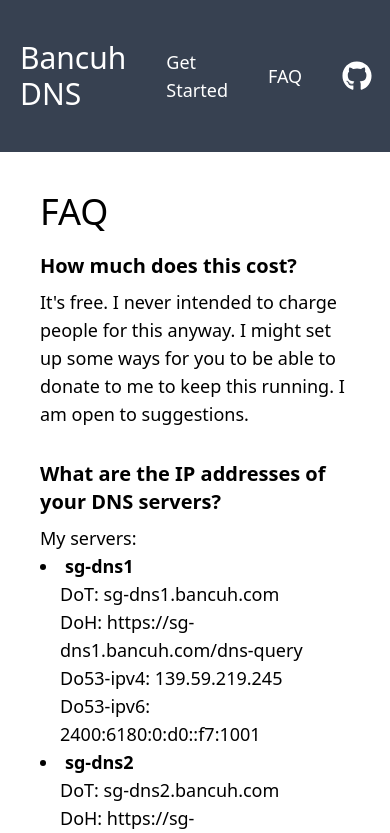
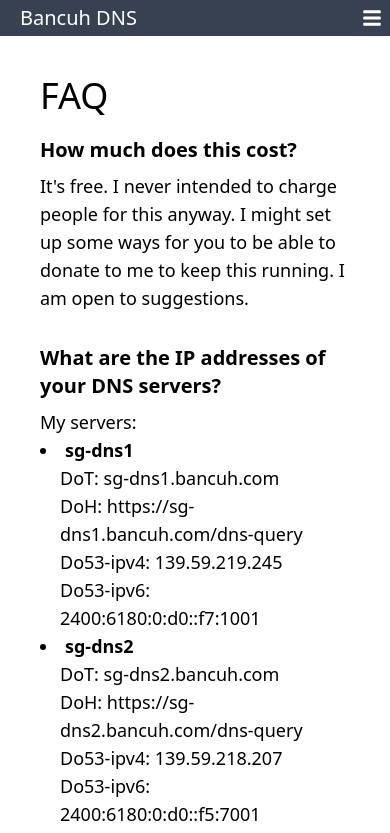
Before and after one commit to ragibkl/web-bancuh, a Next.js app: page /faq in a window 390 px wide. Shown: the top 833 px of the page. Built offline with nearby package versions, Linux system fonts and the light colour scheme.

Commit message:
basic menu for mobile

```diff
--- a/package.json
+++ b/package.json
@@ -10,6 +10,7 @@
     "lint": "next lint"
   },
   "dependencies": {
+    "@headlessui/react": "^1.7.15",
     "@types/node": "18.15.12",
     "@types/react": "18.0.37",
     "@types/react-dom": "18.0.11",
--- a/src/components/Header.tsx
+++ b/src/components/Header.tsx
@@ -1,15 +1,53 @@
-import React from "react";
+import React, { Fragment } from "react";
 import Link from "next/link";
 import { useRouter } from "next/router";
 
-import { FaGithub } from "react-icons/fa";
+import { FaGithub, FaBars } from "react-icons/fa";
 import classNames from "classnames";
+
+import { Menu, Transition } from "@headlessui/react";
+
+function Dropdown() {
+  return (
+    <Menu as="div" className="relative inline-block text-left">
+      <div>
+        <Menu.Button className="inline-flex w-full justify-center gap-x-1.5 rounded-md px-3 py-2 text-sm font-semibold text-white shadow-sm hover:bg-gray-50">
+          <FaBars className="-mr-1 h-5 w-5" aria-hidden="true" />
+        </Menu.Button>
+      </div>
+
+      <Transition
+        as={Fragment}
+        enter="transition ease-out duration-100"
+        enterFrom="transform opacity-0 scale-95"
+        enterTo="transform opacity-100 scale-100"
+        leave="transition ease-in duration-75"
+        leaveFrom="transform opacity-100 scale-100"
+        leaveTo="transform opacity-0 scale-95"
+      >
+        <Menu.Items className="absolute right-4 z-10 mt-2 w-36 origin-top-right rounded-md bg-gray-600 shadow-lg ring-1 ring-black ring-opacity-5 focus:outline-none">
+          <div className="py-1">
+            <Menu.Item>
+              {({ active }) => (
+                <HeaderLink href="/start">Get Started</HeaderLink>
+              )}
+            </Menu.Item>
+            <Menu.Item>
+              {({ active }) => <HeaderLink href="/faq">FAQ</HeaderLink>}
+            </Menu.Item>
+            <Menu.Item>{({ active }) => <GitHubLink />}</Menu.Item>
+          </div>
+        </Menu.Items>
+      </Transition>
+    </Menu>
+  );
+}
 
 function HomeLink(props: { href: string; children: string }): JSX.Element {
   return (
-    <div className="px-5">
+    <div className="px-5 py-1">
       <Link href={props.href}>
-        <p className="text-3xl text-white">{props.children}</p>
+        <p className="text-xl md:text-3xl text-white">{props.children}</p>
       </Link>
     </div>
   );
@@ -20,10 +58,10 @@
   const isActive = router.pathname.startsWith(props.href);
 
   return (
-    <div className="px-5">
+    <div className="px-5 py-1">
       <Link href={props.href}>
         <p
-          className={classNames("text-lg text-white", {
+          className={classNames("md:text-2xl text-white", {
             "text-underline": isActive,
           })}
         >
@@ -36,7 +74,7 @@
 
 function GitHubLink() {
   return (
-    <div className="px-5">
+    <div className="px-5 py-1">
       <Link href="https://github.com/ragibkl/adblock-dns-server">
         <FaGithub size="30px" color="white" />
       </Link>
@@ -48,7 +86,12 @@
   return (
     <div className="bg-gray-700">
       <div className="container mx-auto max-w-screen-lg">
-        <div className="flex py-10 items-center">
+        <div className="flex md:invisible">
+          <HomeLink href="/">Bancuh DNS</HomeLink>
+          <div className="flex-1" />
+          <Dropdown />
+        </div>
+        <div className="flex py-10 items-center max-md:hidden">
           {/* Page links */}
           <HomeLink href="/">Bancuh DNS</HomeLink>
           <HeaderLink href="/start">Get Started</HeaderLink>
--- a/src/pages/index.tsx
+++ b/src/pages/index.tsx
@@ -8,7 +8,7 @@
         <p className="text-5xl text-white">Adblock DNS</p>
       </div>
       <div className="mt-10">
-        <p className="text-2xl text-white">
+        <p className="text-2xl text-white mx-10">
           Block ads on your entire wifi, laptop, PC, tablets and phones.
         </p>
       </div>
@@ -38,7 +38,7 @@
 
       <div className="bg-white">
         <div className="container mx-auto max-w-screen-lg">
-          <div className="grid grid-cols-2 md:grid-cols-3 py-5">
+          <div className="grid grid-cols-1 md:grid-cols-3 py-5">
             <Card title="Family-Safe and Ad-free browsing">
               Blocks intrusive ads, tracking services, and malware sites. Blocks
               sites with adult contents. Keep your family browsing experience
```
Also changed, not shown: 1 other file (tests, documents, lock files or other folders).
